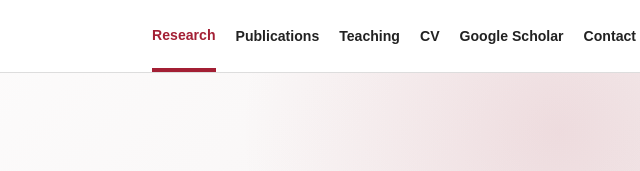
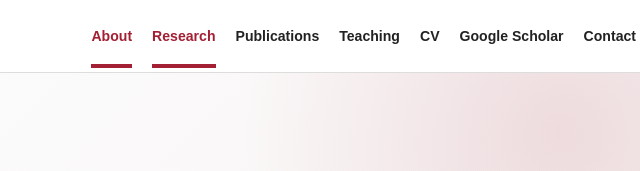
Before and after one commit to MAGICzhen/zchen, a plain HTML site: page research.html in a window 1280 px wide. Shown: the top 171 px of the page, 529-1169 px from the left. Drawn offline with Linux system fonts and the light colour scheme.

Commit message:
Update research.html

```diff
--- a/research.html
+++ b/research.html
@@ -14,7 +14,8 @@
       <a class="site-name" href="index.html">Zhen <span>Chen</span></a>
 
       <ul class="nav-links">
-        <a class="active" href="research.html">Research</a>
+        <li><a class="active" href="index.html">About</a></li>
+        <li><a class="active" href="research.html">Research</a></li>
         <li><a href="publications.html">Publications</a></li>
         <li><a href="teaching.html">Teaching</a></li>
         <li><a href="Zhen-Chen-CV.pdf" target="_blank">CV</a></li>
```
